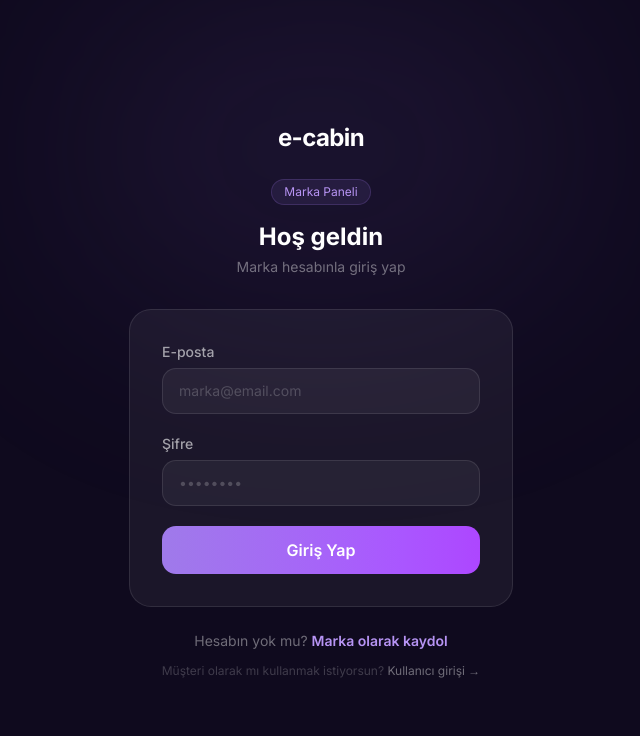
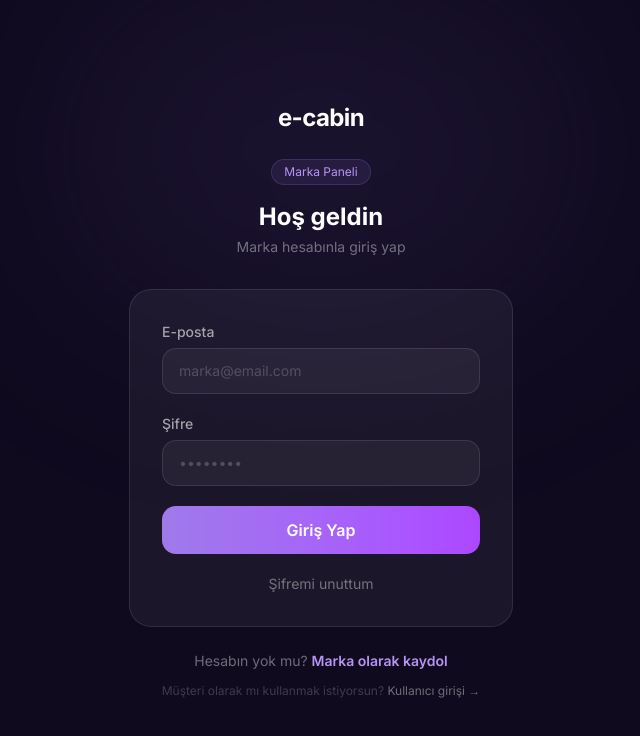
Before and after one commit to meliskrg-debug/e-cabin, a Next.js app: page /seller/login in a window 1280 px wide. Shown: the top 736 px of the page, without its empty margins (319-959 px from the left). Built offline with nearby package versions, Linux system fonts and the light colour scheme.

Commit message:
feat: add forgot password to seller login

```diff
--- a/src/app/seller/login/page.tsx
+++ b/src/app/seller/login/page.tsx
@@ -11,6 +11,19 @@ export default function SellerLoginPage() {
   const [password, setPassword] = useState("");
   const [error, setError] = useState("");
   const [loading, setLoading] = useState(false);
+  const [resetSent, setResetSent] = useState(false);
+
+  async function handleForgotPassword() {
+    if (!email) { setError("Önce e-posta adresini gir."); return; }
+    setError("");
+    setLoading(true);
+    const supabase = createClient();
+    await supabase.auth.resetPasswordForEmail(email, {
+      redirectTo: `${window.location.origin}/seller/reset-password`,
+    });
+    setLoading(false);
+    setResetSent(true);
+  }
 
   async function handleSubmit(e: React.FormEvent) {
     e.preventDefault();
@@ -70,6 +83,11 @@ export default function SellerLoginPage() {
             {error && (
               <p className="text-sm text-red-400 bg-red-500/10 border border-red-500/20 rounded-xl px-4 py-3">{error}</p>
             )}
+            {resetSent && (
+              <p className="text-sm text-green-400 bg-green-500/10 border border-green-500/20 rounded-xl px-4 py-3">
+                Şifre sıfırlama maili gönderildi. E-postanı kontrol et.
+              </p>
+            )}
 
             <button
               type="submit"
@@ -77,6 +95,14 @@ export default function SellerLoginPage() {
               className="bg-gradient-to-r from-lavender-500 to-purple-500 text-white font-semibold py-3 rounded-xl hover:from-lavender-400 hover:to-purple-400 transition disabled:opacity-60"
             >
               {loading ? "Giriş yapılıyor..." : "Giriş Yap"}
+            </button>
+            <button
+              type="button"
+              onClick={handleForgotPassword}
+              disabled={loading}
+              className="text-sm text-white/40 hover:text-white/70 transition text-center"
+            >
+              Şifremi unuttum
             </button>
           </form>
         </div>
```
